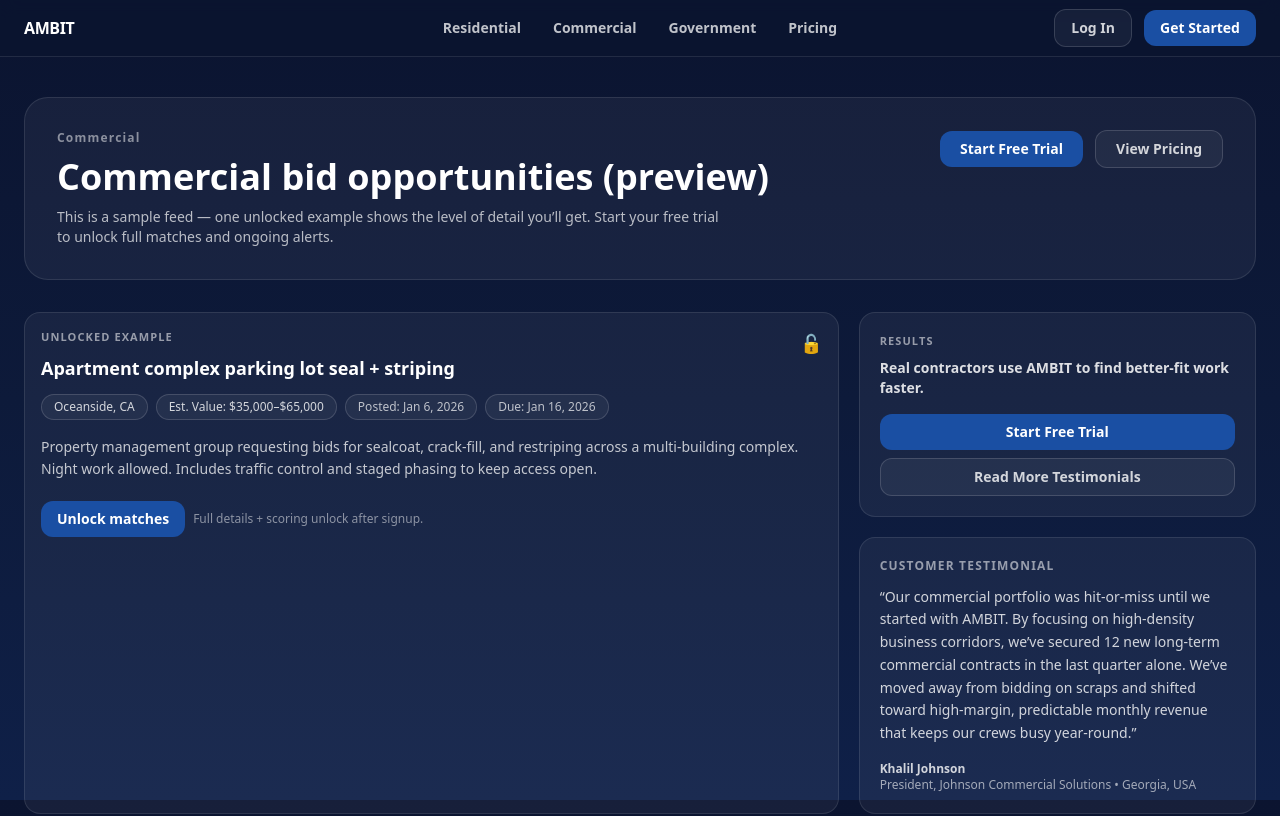
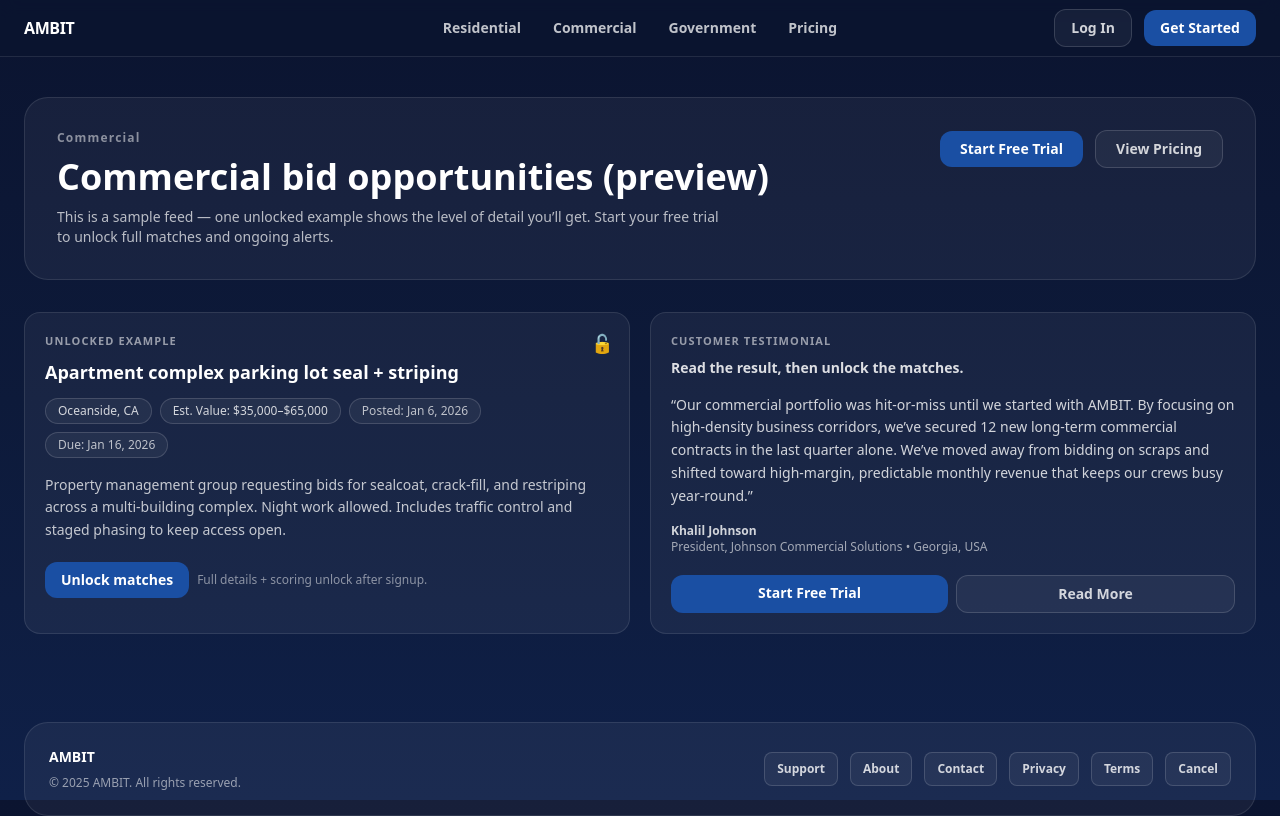
Before and after one commit to seansevrix/ambit, a Next.js app: page /preview/commercial in a window 1280 px wide. Shown: the top 816 px of the page. Built offline with nearby package versions, Linux system fonts and the light colour scheme.

Commit message:
Make preview example and testimonial side-by-side

```diff
--- a/app/preview/[segment]/page.tsx
+++ b/app/preview/[segment]/page.tsx
@@ -90,23 +90,6 @@
   },
 };
 
-function TestimonialCard({ t }: { t: Testimonial }) {
-  return (
-    <div className="rounded-2xl border border-white/10 bg-white/5 p-5">
-      <div className="text-xs font-semibold tracking-widest text-white/55">
-        CUSTOMER TESTIMONIAL
-      </div>
-      <p className="mt-3 text-sm leading-relaxed text-white/80">“{t.quote}”</p>
-      <div className="mt-4 text-xs text-white/60">
-        <div className="font-semibold text-white/80">{t.name}</div>
-        <div>
-          {t.title} • {t.location}
-        </div>
-      </div>
-    </div>
-  );
-}
-
 export default async function PreviewSegmentPage({
   params,
 }: {
@@ -121,7 +104,7 @@
   const segmentKey = seg as Segment;
   const data = getPreviewData(segmentKey);
 
-  // ✅ Default plan for this preview page = "single" (lowest friction)
+  // default (lowest friction)
   const startSingleHref = "/get-started?plan=single";
 
   const t = TESTIMONIALS_BY_SEGMENT[segmentKey];
@@ -160,10 +143,10 @@
         </div>
       </div>
 
-      {/* Cards */}
-      <div className="mt-8 grid gap-5 md:grid-cols-3">
-        {/* Unlocked (smaller/tighter) */}
-        <div className="relative rounded-2xl border border-white/10 bg-white/5 p-4 md:col-span-2">
+      {/* ✅ Side-by-side (equal width) */}
+      <div className="mt-8 grid gap-5 md:grid-cols-2">
+        {/* Unlocked example */}
+        <div className="relative rounded-2xl border border-white/10 bg-white/5 p-5">
           <div className="absolute right-4 top-4 text-lg">🔓</div>
 
           <div className="text-[11px] font-semibold tracking-widest text-white/55">
@@ -186,7 +169,9 @@
             </span>
           </div>
 
-          <p className="mt-4 text-sm leading-relaxed text-white/75">{data.unlocked.summary}</p>
+          <p className="mt-4 text-sm leading-relaxed text-white/75">
+            {data.unlocked.summary}
+          </p>
 
           <div className="mt-5 flex flex-col gap-2 sm:flex-row sm:items-center">
             <Link
@@ -201,33 +186,39 @@
           </div>
         </div>
 
-        {/* Testimonials column (replaces locked opportunities) */}
-        <div className="grid gap-5">
+        {/* Testimonial (same size as unlocked) */}
         <div className="rounded-2xl border border-white/10 bg-white/5 p-5">
           <div className="text-[11px] font-semibold tracking-widest text-white/55">
-              RESULTS
-            </div>
-            <div className="mt-2 text-sm font-semibold text-white/85">
-              Real contractors use AMBIT to find better-fit work faster.
+            CUSTOMER TESTIMONIAL
           </div>
 
-            <div className="mt-4 flex flex-col gap-2">
+          <div className="mt-2 text-sm font-semibold text-white/85">
+            Read the result, then unlock the matches.
+          </div>
+
+          <p className="mt-4 text-sm leading-relaxed text-white/80">“{t.quote}”</p>
+
+          <div className="mt-4 text-xs text-white/60">
+            <div className="font-semibold text-white/80">{t.name}</div>
+            <div>
+              {t.title} • {t.location}
+            </div>
+          </div>
+
+          <div className="mt-5 flex flex-col gap-2 sm:flex-row">
             <Link
               href={startSingleHref}
-                className="rounded-xl bg-[#1A4FA3] px-4 py-2 text-sm font-semibold text-white hover:bg-[#15428B] text-center"
+              className="flex-1 rounded-xl bg-[#1A4FA3] px-4 py-2 text-center text-sm font-semibold text-white hover:bg-[#15428B]"
             >
               Start Free Trial
             </Link>
             <Link
               href="/testimonials"
-                className="rounded-xl border border-white/15 bg-white/5 px-4 py-2 text-sm font-semibold text-white/80 hover:bg-white/10 hover:text-white text-center"
+              className="flex-1 rounded-xl border border-white/15 bg-white/5 px-4 py-2 text-center text-sm font-semibold text-white/80 hover:bg-white/10 hover:text-white"
             >
-                Read More Testimonials
+              Read More
             </Link>
           </div>
-          </div>
-
-          <TestimonialCard t={t} />
         </div>
       </div>
     </div>
```
Lines whose indentation alone changed are shown as unchanged.
